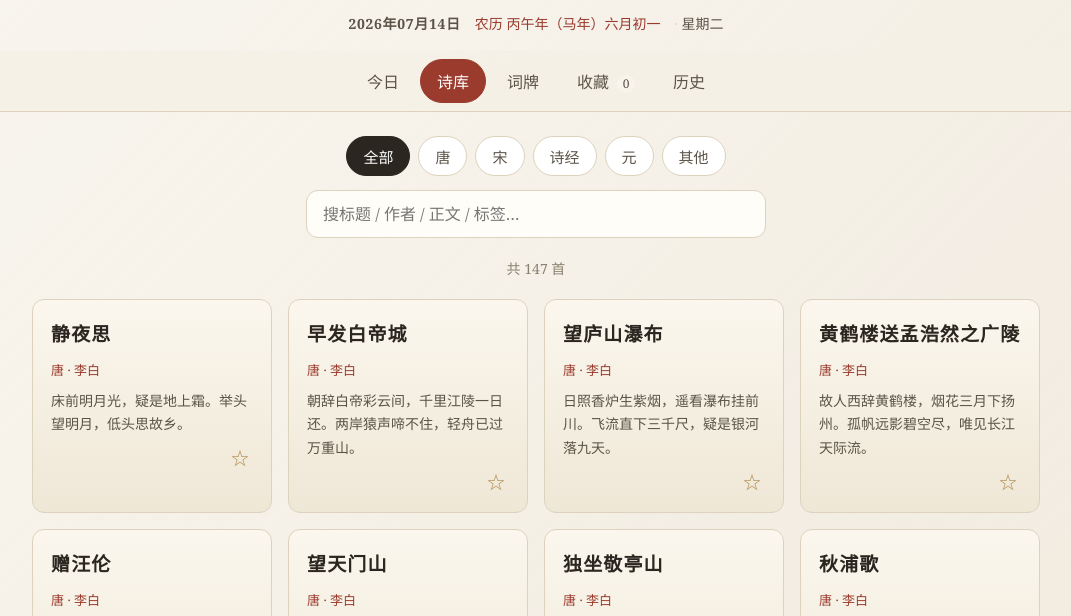
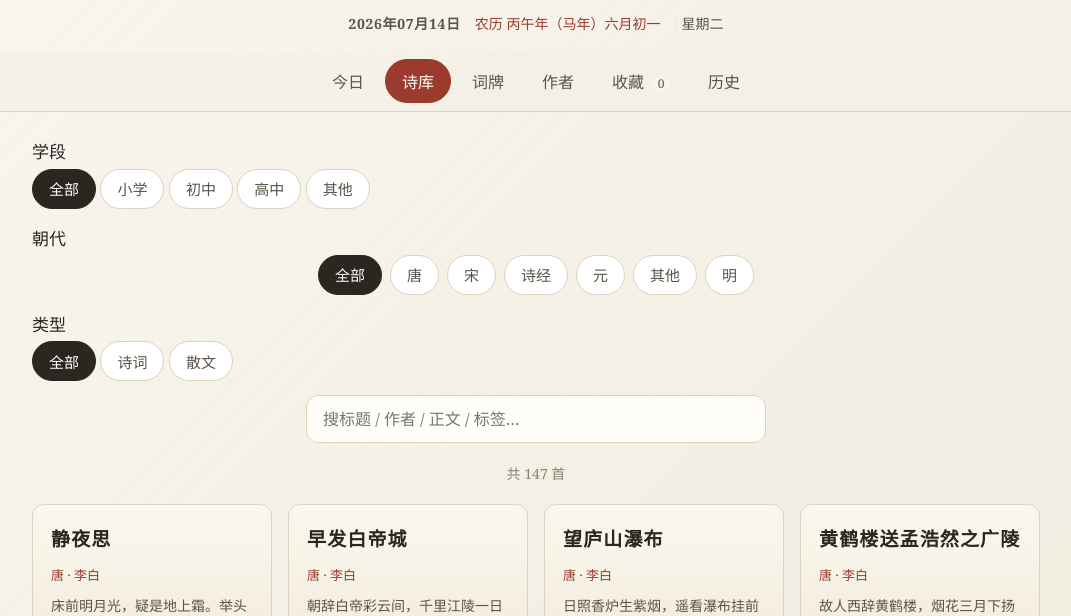
Before and after one commit to liumingmusic/daily-poetry, a website: page index.html in a window 1280 px wide. Both pictures are taken after a click on the button "诗库". Shown: the part 136-752 px from the top of the page, without its empty margins (104-1175 px from the left). Drawn offline with Linux system fonts and the light colour scheme.

Commit message:
update: index.html

```diff
--- a/index.html
+++ b/index.html
@@ -29,6 +29,7 @@
     <button class="nav-btn active" data-view="today">今日</button>
     <button class="nav-btn" data-view="library">诗库</button>
     <button class="nav-btn" data-view="cipai">词牌</button>
+    <button class="nav-btn" data-view="authors">作者</button>
     <button class="nav-btn" data-view="favorites">收藏 <span class="badge" id="fav-count">0</span></button>
     <button class="nav-btn" data-view="history">历史</button>
   </nav>
@@ -41,7 +42,7 @@
         <div class="seal-corner" id="card-seal" aria-hidden="true">诗</div>
         <div class="poem-head">
           <h2 class="poem-title" id="today-title">载入中…</h2>
-          <p class="poem-meta"><span id="today-dynasty">—</span> · <span id="today-author">—</span></p>
+          <p class="poem-meta"><span id="today-dynasty">—</span> · <span class="author-link" id="today-author" title="查看作者生平">—</span></p>
         </div>
         <div class="poem-content vertical" id="today-content"></div>
         <div class="poem-tags" id="today-tags"></div>
@@ -113,6 +114,18 @@
     <!-- 视图：诗库（检索） -->
     <section class="view view-library" id="view-library">
       <div class="library-bar">
+        <div class="filter-row">
+          <div class="filter-label">学段</div>
+          <div class="stage-tabs" id="stage-tabs">
+            <button class="tab active" data-stage="全部">全部</button>
+            <button class="tab" data-stage="小学">小学</button>
+            <button class="tab" data-stage="初中">初中</button>
+            <button class="tab" data-stage="高中">高中</button>
+            <button class="tab" data-stage="其他">其他</button>
+          </div>
+        </div>
+        <div class="filter-row">
+          <div class="filter-label">朝代</div>
           <div class="dynasty-tabs" id="dynasty-tabs">
             <button class="tab active" data-dynasty="全部">全部</button>
             <button class="tab" data-dynasty="唐">唐</button>
@@ -120,6 +133,16 @@
             <button class="tab" data-dynasty="诗经">诗经</button>
             <button class="tab" data-dynasty="元">元</button>
             <button class="tab" data-dynasty="其他">其他</button>
+            <button class="tab" data-dynasty="明">明</button>
+          </div>
+        </div>
+        <div class="filter-row">
+          <div class="filter-label">类型</div>
+          <div class="type-tabs" id="type-tabs">
+            <button class="tab active" data-type="全部">全部</button>
+            <button class="tab" data-type="poem">诗词</button>
+            <button class="tab" data-type="prose">散文</button>
+          </div>
         </div>
         <div class="search-box">
           <input type="search" id="search-input" placeholder="搜标题 / 作者 / 正文 / 标签…" autocomplete="off" />
@@ -142,6 +165,14 @@
       <div id="cipai-groups"></div>
     </section>
 
+    <!-- 视图：作者生平 -->
+    <section class="view view-authors" id="view-authors">
+      <h2 class="view-title">作者 · 生平</h2>
+      <p class="result-count">点击诗词中的作者名、或下方列表，查看生平、风格与全部作品。</p>
+      <div class="author-index" id="author-index"></div>
+      <div class="author-detail hidden" id="author-detail"></div>
+    </section>
+
     <!-- 视图：收藏 -->
     <section class="view view-favorites" id="view-favorites">
       <h2 class="view-title">我的收藏</h2>
@@ -159,7 +190,7 @@
   </main>
 
   <footer class="site-footer">
-    <p>每日诗词 · 内置 <span id="total-count">—</span> 首离线诗词 · 无需联网 · 无 API key</p>
+    <p>每日诗词 · 内置 <span id="total-count">—</span> 首诗词文赋 · 无需联网 · 无 API key</p>
     <p class="footer-sub">数据精选自历代名篇，仅供学习与赏析。</p>
   </footer>
 
```
Lines whose indentation alone changed are shown as unchanged.
